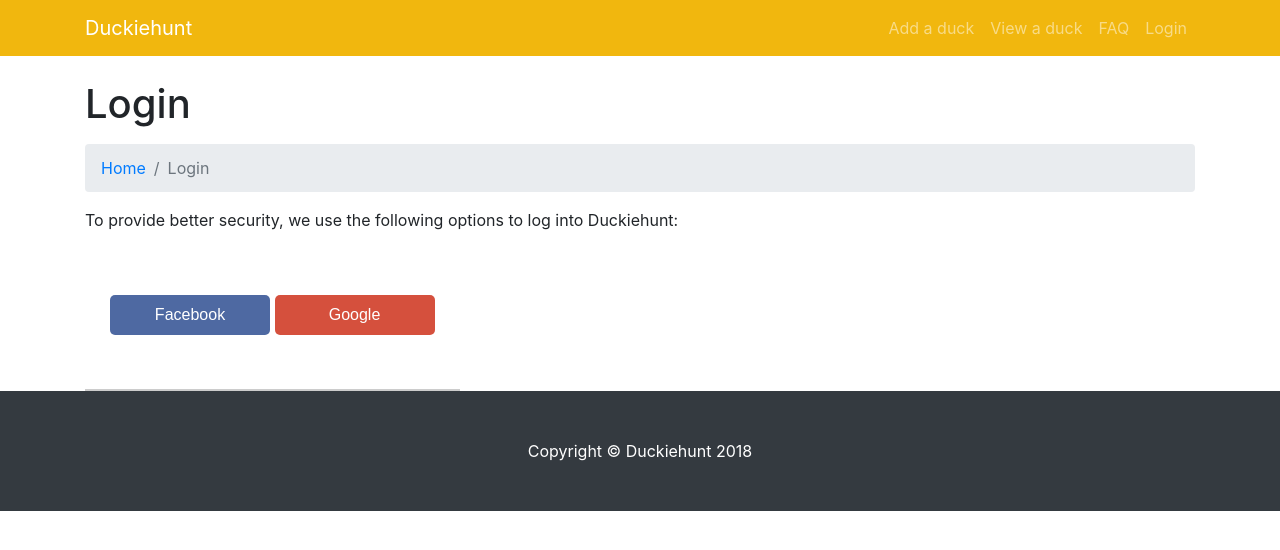
After one commit to lastcoolnameleft/duckiehunt, a Django app: a page that uses django/duck/templates/base.html in a window 1280 px wide. The commit adds this page. Shown: the top 550 px of the page. Run offline with Django 3.2, Linux system fonts and the light colour scheme; some libraries are stand-ins or nearby versions.

Commit message:
tests pass.  Got google oauth2 working

```diff
--- /dev/null
+++ b/django/duck/static/css/login-style.css
@@ -0,0 +1,90 @@
+#auth_wraper {
+  margin-top: 75px; }
+  #auth_wraper .fg-spinner {
+    display: none;
+    width: auto;
+    background: none;
+    position: absolute;
+    top: 50%;
+    left: 50%;
+    margin-left: -29px;
+    margin-top: -16px; }
+    #auth_wraper .fg-spinner div {
+      background: #327eda; }
+
+#auth_container {
+  position: relative;
+  width: 375px;
+  padding: 25px;
+  margin-top: 20px;
+  border-bottom: 2px solid #ccc; }
+  #auth_container h2.signup_heading {
+    margin-top: 0;
+    font-family: "proxima_novasemibold", sans-serif;
+    font-size: 19px;
+    color: #333;
+    padding-bottom: 12px;
+    line-height: normal; }
+  #auth_container #social_login {
+    margin-top: 18px;
+    padding-bottom: 23px; }
+    #auth_container #social_login .fb_login, #auth_container #social_login .gg_login {
+      font-weight: normal;
+      font-family: "proxima_nova_rgregular", sans-serif;
+      line-height: 1;
+      text-align: center;
+      text-decoration: none !important;
+      -webkit-font-smoothing: subpixel-antialiased;
+      cursor: pointer;
+      text-align: center;
+      border: 0;
+      border-radius: 5px;
+      font-size: 16px;
+      padding: 12px 0 12px;
+	  color: #fff;
+	  display: inline-block;
+	  width: 160px; }
+    #auth_container #social_login .fb_login {
+      background: #385995;
+      background: rgba(59, 89, 152, 0.9);
+      margin-bottom: 6px; }
+    #auth_container #social_login .fb_login:hover{
+      background: rgba(59, 89, 152, 1); }
+    #auth_container #social_login .gg_login {
+      background: #d13e29;
+      background: rgba(209, 62, 41, 0.9); }
+    #auth_container #social_login .gg_login:hover {
+      background: rgba(209, 62, 41, 1); }
+  #auth_container .login_or {
+    background: url("../images/or.png") center top no-repeat;
+    height: 9px;
+    margin-bottom: 15px; }
+  #auth_container ul {
+    padding: 0; }
+    #auth_container ul li {
+      margin-bottom: 8px; }
+  #auth_container .text, #auth_container .password {
+    padding: 13px 5px 11px 10px; }
+  #auth_container .submit {
+    margin-top: 6px; }
+  #auth_container .forgot-password, #auth_container .signup-btn {
+    text-decoration: none;
+    margin-top: 20px;
+    font-size: 16px; }
+  #auth_container .forgot-password {
+    margin-top: 22px;
+    color: #999;
+    text-transform: none;
+    float: left; }
+  #auth_container .chkbox{
+    color: #999; }
+  #auth_container .signup-btn {
+    float: right;
+    font-family: "proxima_novasemibold", sans-serif;
+    padding: 3px 15px;
+    border-radius: 5px;
+    background: #f2f2f2;
+    color: #999;
+    cursor: pointer; }
+    #auth_container .signup-btn:hover {
+      background: #eee; }
--- a/django/duck/templates/base.html
+++ b/django/duck/templates/base.html
@@ -45,7 +45,11 @@
               <a class="nav-link" href="/faq">FAQ</a>
             </li>
             <li class="nav-item">
-                <a class="nav-link" href="/auth/login">Login</a>
+{% if user.is_authenticated %}
+              <a class="nav-link" href="/logout">Logout</a>
+{% else %}
+              <a class="nav-link" href="/login">Login</a>
+{% endif %}
             </li>
           </ul>
         </div>
--- /dev/null
+++ b/django/duck/templates/duck/login.html
@@ -0,0 +1,44 @@
+{% extends "../base.html" %}
+
+{% block content %}
+
+<div class="container">
+
+        <!-- Page Heading/Breadcrumbs -->
+        <h1 class="mt-4 mb-3">Login
+        </h1>
+
+        <ol class="breadcrumb">
+          <li class="breadcrumb-item">
+            <a href="/">Home</a>
+          </li>
+          <li class="breadcrumb-item active">Login</li>
+        </ol>
+
+
+    <link rel="stylesheet" href="/static/css/login-style.css" />
+
+    <div id="infoMessage"></div>
+
+        <!-- Intro Content -->
+        <div class="row">
+          <div class="col-lg-8">
+            <p>To provide better security, we use the following options to log into Duckiehunt:</p>
+            <div id="auth_wrapper">
+              <div id="auth_container">
+                <div id="login_container">
+                  <div id="social_login">
+                    <a class="fb_login" href="{% url 'social:begin' 'facebook' %}">Facebook</a>
+                    <a class="gg_login" href="{% url 'social:begin' 'google-oauth2' %}">Google</a>
+                  </div>
+                </div>
+              </div>
+            </div>
+          </div>
+        </div>
+        <!-- /.row -->
+
+  </div>
+
+
+{% endblock %}
--- a/django/duck/templates/duck/mark.html
+++ b/django/duck/templates/duck/mark.html
@@ -6,7 +6,6 @@
 
     <!-- Page Content -->
     <div class="container">
-
     {% if error_message %}<p><strong>{{ error_message }}</strong></p>{% endif %}
 
         <!-- Page Heading/Breadcrumbs -->
--- a/django/duck/urls.py
+++ b/django/duck/urls.py
@@ -1,3 +1,4 @@
+from django.conf.urls import url, include
 from django.urls import path
 
 from . import views, apis
@@ -16,4 +17,8 @@ urlpatterns = [
     path('location/<int:duck_location_id>', views.location, name='location'),
     # APIs
     path('api/duck/<int:duck_id>', apis.detail, name='detail'),
+    # Auth
+    path('login', views.login, name='login'),
+    path('logout', views.logout, name='logout'),
+    path('oauth/', include('social_django.urls', namespace='social'), name='logthru'),
 ]
--- a/django/duck/views.py
+++ b/django/duck/views.py
@@ -1,6 +1,9 @@
 from django.core import serializers
 from django.shortcuts import get_object_or_404, render
 from django.http import HttpResponseRedirect
+from django.contrib.auth import logout as auth_logout, login
+from django.shortcuts import redirect
+from django.contrib.auth.decorators import login_required
 import datetime
 from .models import Duck, DuckLocation, DuckLocationPhoto
 from .forms import DuckForm
@@ -74,6 +77,7 @@ def duck_list(request):
 def faq(request):
     return render(request, 'duck/faq.html')
 
+@login_required
 def mark(request):
     # if this is a POST request we need to process the form data
     if request.method == 'POST':
@@ -121,3 +125,18 @@ def mark(request):
         }
 
     return render(request, 'duck/mark.html', {'form': form, 'map': map_data})
+
+def logout(request):
+    """Logs out user"""
+    auth_logout(request)
+    return redirect('/')
+
+
+def login(request):
+    """Home view, displays login mechanism"""
+    print(request.user)
+    print(request.user)
+    return render(request, 'duck/login.html')
+
+    if request.user.is_authenticated:
+        return redirect('done')
```
Also changed, not shown: django/duck/tests/client_tests.py (+13 -0 lines), django/duckiehunt/settings.py (+19 -0 lines), 1 other file.
